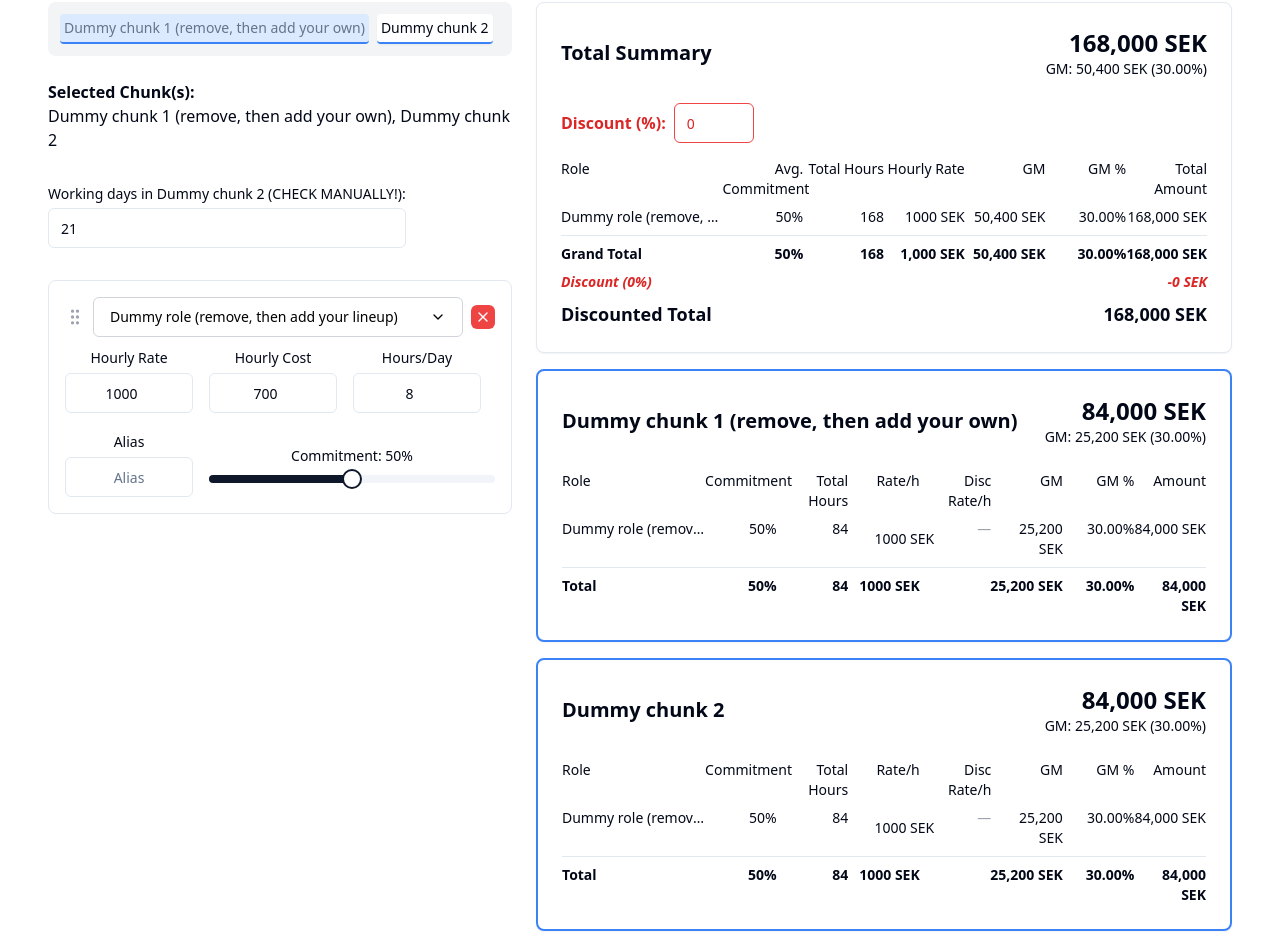
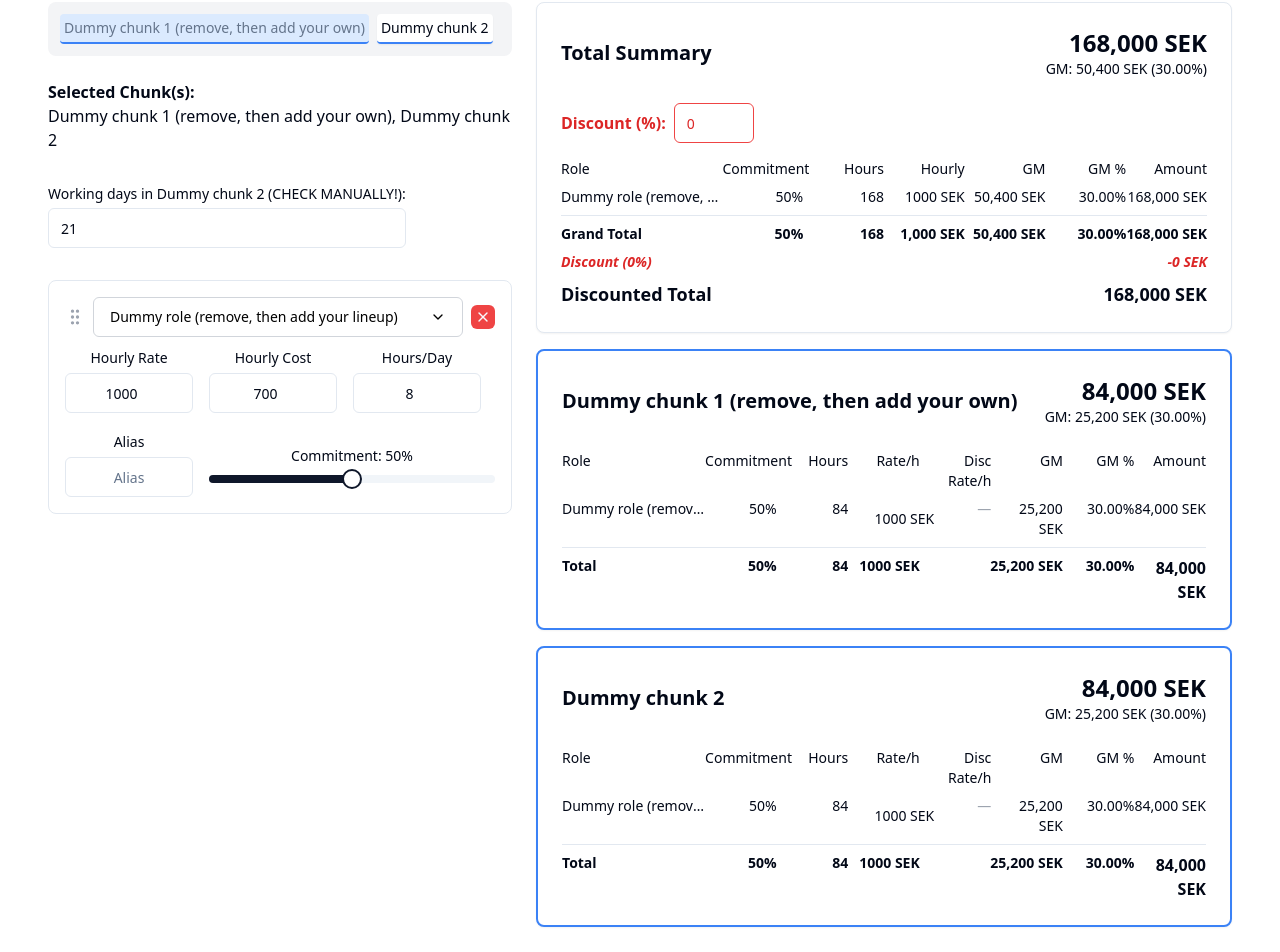
Before and after one commit to anders-brunoson/quotecalc, a React (Vite) app: page / in a window 1280 px wide. Shown: the part 424-1376 px from the top of the page. Built offline with nearby package versions, Linux system fonts and the light colour scheme.

Commit message:
moving on

```diff
--- a/src/components/BudgetCalculator.jsx
+++ b/src/components/BudgetCalculator.jsx
@@ -264,7 +264,7 @@ const QuoteCalculator = () => {
 
   useEffect(() => {
     calculateBudget();
-  }, [commitments, hourlyRates, roles, workingDays, workingHours, chunks, hourlyCosts]);
+  }, [commitments, hourlyRates, roles, workingDays, workingHours, chunks, hourlyCosts, roleDiscounts]);
 
   const calculateBudget = () => {
     const newBudget = {};
@@ -282,18 +282,24 @@ const QuoteCalculator = () => {
         commitments: {},
         grossMargin: {},
         totalGrossMargin: 0,
-        totalGrossMarginPercentage: 0
+        totalGrossMarginPercentage: 0,
+        originalTotal: 0, // Add this to track pre-discount total
+        totalDiscount: 0  // Add this to track total discount amount
       };
       let chunkRevenue = 0;
       let chunkCost = 0;
+      let chunkOriginalRevenue = 0; // Track original revenue before discounts
 
       roles.forEach(role => {
         const commitment = commitments[role.id]?.[chunk] || 0;
         const days = workingDays[chunk] || 0;
         const hoursPerDay = workingHours[role.id] === '' ? 0 : (workingHours[role.id] ?? 8);
         const hours = Math.round(days * hoursPerDay * commitment / 100);
-        const discount = roleDiscounts[chunk]?.[role.id] || 0;
-        const effectiveRate = hourlyRates[role.id] - discount;
+        const roleDiscount = roleDiscounts[chunk]?.[role.id] || 0;
+        const originalRate = hourlyRates[role.id] || 0;
+        const effectiveRate = originalRate - roleDiscount;
+
+        const originalRoleRevenue = hours * originalRate;
         const revenue = hours * effectiveRate;
         const cost = hours * (hourlyCosts[role.id] || 0);
         const grossMargin = revenue - cost;
@@ -303,9 +309,9 @@ const QuoteCalculator = () => {
         newBudget[chunk].hours[role.id] = hours;
         newBudget[chunk].commitments[role.id] = commitment;
         newBudget[chunk].grossMargin[role.id] = grossMarginPercentage;
-        newBudget[chunk].total += revenue;
 
         chunkRevenue += revenue;
+        chunkOriginalRevenue += originalRoleRevenue;
         chunkCost += cost;
 
         grandTotalBreakdown[role.id] = (grandTotalBreakdown[role.id] || 0) + revenue;
@@ -314,9 +320,12 @@ const QuoteCalculator = () => {
         grandTotalGrossMargin[role.id] = (grandTotalGrossMargin[role.id] || 0) + grossMargin;
       });
 
+      newBudget[chunk].total = chunkRevenue;
+      newBudget[chunk].originalTotal = chunkOriginalRevenue;
+      newBudget[chunk].totalDiscount = chunkOriginalRevenue - chunkRevenue;
       newBudget[chunk].totalGrossMargin = chunkRevenue - chunkCost;
       newBudget[chunk].totalGrossMarginPercentage = chunkRevenue > 0 ? ((chunkRevenue - chunkCost) / chunkRevenue) * 100 : 0;
-      grandTotal += newBudget[chunk].total;
+      grandTotal += chunkRevenue;
     });
 
     Object.keys(grandTotalCommitments).forEach(roleId => {
@@ -819,9 +828,18 @@ const QuoteCalculator = () => {
     }
   };
 
-  const calculateAverageHourlyRate = (totalSummary) => {
-    const totalHours = Object.values(totalSummary.hours).reduce((sum, hours) => sum + hours, 0);
-    const totalAmount = Object.values(totalSummary.breakdown).reduce((sum, amount) => sum + amount, 0);
+  const calculateAverageHourlyRate = (chunkData) => {
+    const totalHours = Object.values(chunkData.hours).reduce((sum, hours) => sum + hours, 0);
+    if (totalHours === 0) return 0;
+
+    // If we have discount information, use the actual effective rate
+    if (chunkData.originalTotal && typeof chunkData.totalDiscount !== 'undefined') {
+      const effectiveTotal = chunkData.originalTotal - chunkData.totalDiscount;
+      return Math.round(effectiveTotal / totalHours);
+    }
+
+    // Fallback to original calculation
+    const totalAmount = Object.values(chunkData.breakdown).reduce((sum, amount) => sum + amount, 0);
     return totalHours > 0 ? Math.round(totalAmount / totalHours) : 0;
   };
 
@@ -1196,12 +1214,12 @@ const QuoteCalculator = () => {
             <div className="space-y-2 text-sm">
               <div className="grid grid-cols-8 font-medium">
                 <span className="col-span-2 text-left">Role</span>
-                <span className="text-right">Avg. Commitment</span>
-                <span className="text-right">Total Hours</span>
-                <span className="text-right">Hourly Rate</span>
+                <span className="text-right">Commitment</span>
+                <span className="text-right">Hours</span>
+                <span className="text-right">Hourly</span>
                 <span className="text-right">GM</span>
                 <span className="text-right">GM %</span>
-                <span className="text-right">Total Amount</span>
+                <span className="text-right">Amount</span>
               </div>
               {roles.map(role => {
                 const totalSummary = calculateTotalSummary();
@@ -1285,7 +1303,7 @@ const QuoteCalculator = () => {
 <div className="grid grid-cols-9 font-medium">
   <span className="col-span-2 text-left">Role</span>
   <span className="text-right">Commitment</span>
-  <span className="text-right">Total Hours</span>
+  <span className="text-right">Hours</span>
   <span className="text-right">Rate/h</span>
   <span className="text-right">Disc Rate/h</span>
   <span className="text-right">GM</span>
@@ -1371,7 +1389,12 @@ const QuoteCalculator = () => {
                         {Object.values(hours).reduce((sum, value) => sum + (value || 0), 0)}
                       </span>
                       <span className="text-right">
-                        {calculateAverageHourlyRate({ hours, breakdown })} SEK
+                        {calculateAverageHourlyRate({
+                          hours,
+                          breakdown,
+                          originalTotal: budget[period]?.originalTotal || 0,
+                          totalDiscount: budget[period]?.totalDiscount || 0
+                        })} SEK
                       </span>
                       <span className="col-span-2 text-right">
                         {formatCurrency(totalGrossMargin)} SEK
@@ -1379,8 +1402,22 @@ const QuoteCalculator = () => {
                       <span className="text-right">
                         {totalGrossMarginPercentage?.toFixed(2)}%
                       </span>
-                      <span className="text-right">
-                        {formatCurrency(total)} SEK
+                      <span className="text-right text-sm">
+                        {budget[period]?.totalDiscount > 0 ? (
+                          <>
+                            <span className="line-through text-gray-500">
+                              {formatCurrency(budget[period].originalTotal)} SEK
+                            </span>
+                            <br />
+                            <span className="text-red-600">
+                              -{formatCurrency(budget[period].totalDiscount)} SEK
+                            </span>
+                            <br />
+                          </>
+                        ) : null}
+                        <span className="text-base font-bold">
+                          {formatCurrency(total)} SEK
+                        </span>
                       </span>
                     </div>
 
```
